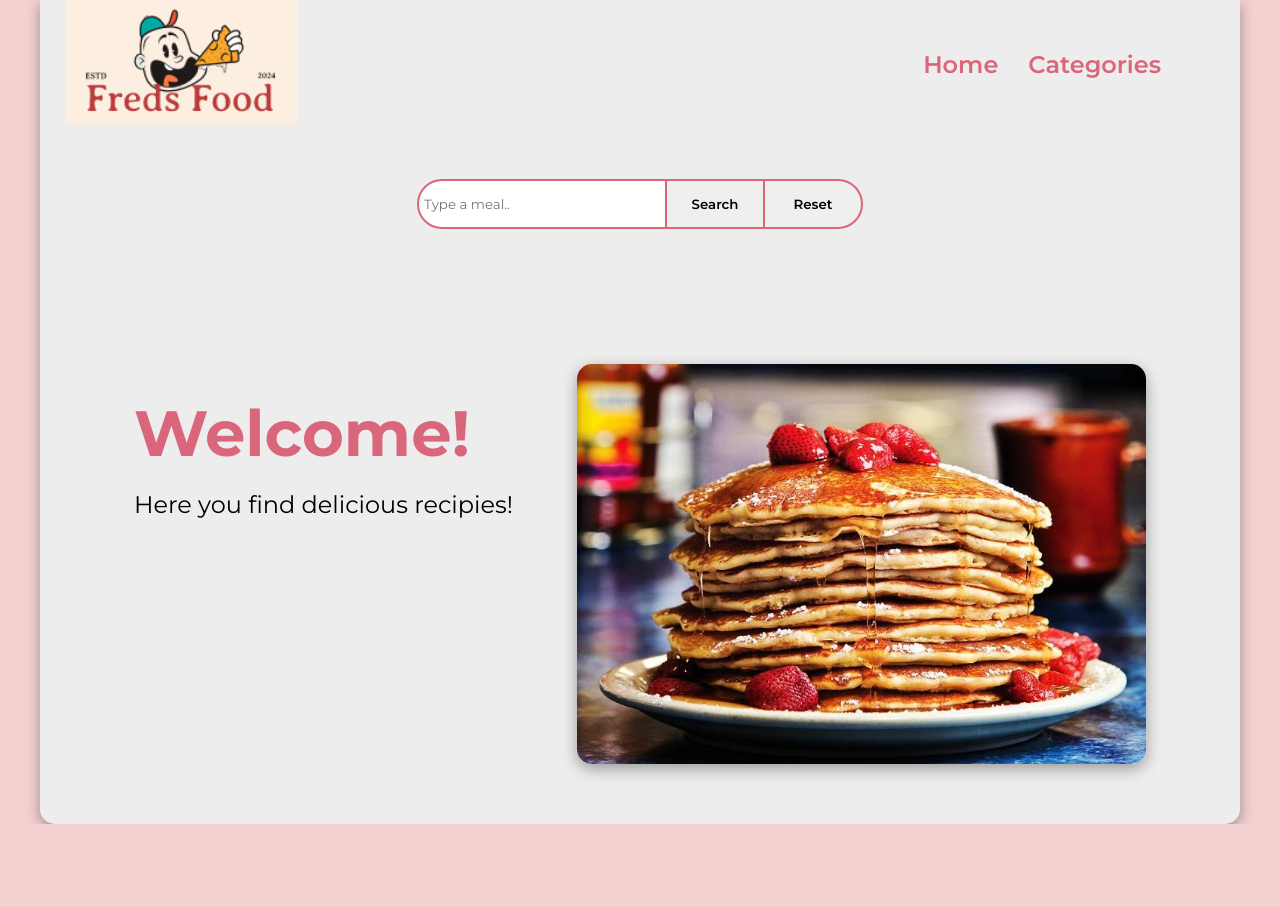
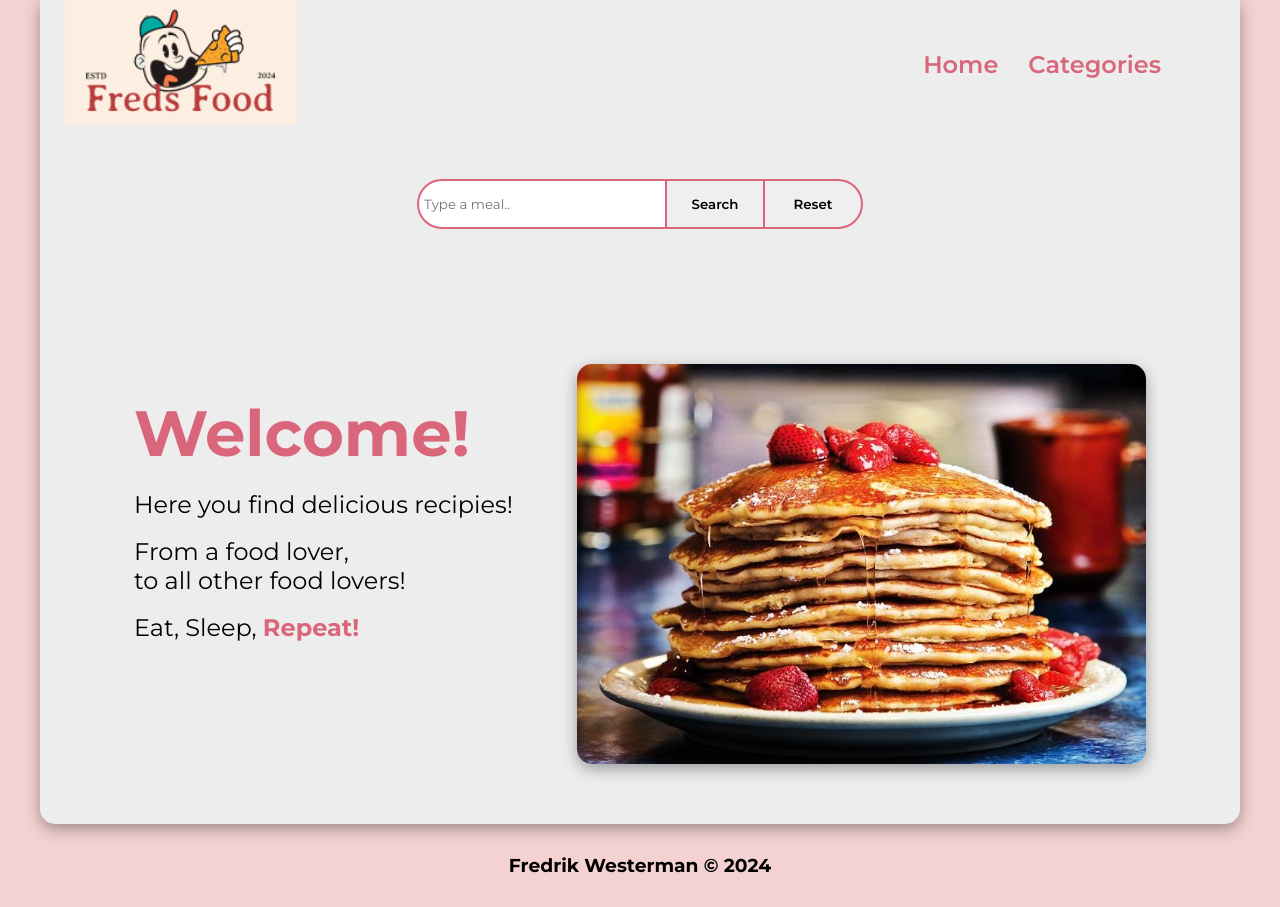
Before and after one commit to fredrikwesterman/react-g-uppgift, a React (Vite) app: page / in a window 1280 px wide. Before the commit the page ends 824 px from the top, so only its background shows below. Built offline with nearby package versions, Linux system fonts and the light colour scheme.

Commit message:
more styling done

```diff
--- a/src/components/App.jsx
+++ b/src/components/App.jsx
@@ -2,21 +2,28 @@ import '../styles/App.css'
 import Header from './Header'
 import SearchFood from './SearchFood'
 import pancakesImg from '../img/pancakes.jfif'
+import Footer from './Footer'
 
 function App() {
 
   return (
+    <>
     <div className='pageWrapper'>
       <Header />
       <SearchFood />
         <div className='welcomeTextImg'>
           <div className='welcomeText'>
             <h1>Welcome!</h1><br />
-            <p>Here you find delicious recipies!</p>
+            <p>Here you find delicious recipies!</p><br />
+            <p>From a food lover, <br />
+             to all other food lovers!</p><br />
+             <p>Eat, Sleep, <span style={{color: "rgba(218,102,123,1)"}}><b>Repeat!</b></span></p>
           </div>
           <img src={pancakesImg} alt="tacos" />
         </div>
     </div>
+    <Footer />
+    </>
   )
 }
 
--- a/src/components/CategoriesPage.jsx
+++ b/src/components/CategoriesPage.jsx
@@ -3,6 +3,7 @@ import Categories from './Categories'
 import { useEffect, useState } from 'react'
 import Header from './Header'
 import SearchFood from './SearchFood'
+import Footer from './Footer'
 
 const CategoriesPage = () => {
 
@@ -20,6 +21,7 @@ const CategoriesPage = () => {
 
 
   return (
+  <>
     <div className='pageWrapper'>
       <Header />
       <SearchFood />
@@ -30,6 +32,8 @@ const CategoriesPage = () => {
           : <h2>{isLoading}</h2>
           }
   </div>
+      <Footer />
+  </>
   )
 }
 
--- /dev/null
+++ b/src/components/Footer.jsx
@@ -0,0 +1,11 @@
+import footerStyle from '../styles/Footer.module.css'
+
+const Footer = () => {
+  return (
+    <div className={footerStyle.wrapper}>
+        <h3>Fredrik Westerman &copy; 2024</h3>
+    </div>
+  )
+}
+
+export default Footer
--- /dev/null
+++ b/src/styles/Footer.module.css
@@ -0,0 +1,7 @@
+.wrapper {
+    display: flex;
+    justify-content: center;
+    margin: 30px auto;
+    font-family: 'Montserrat', 'sans-serif';
+    font-weight: 200;
+}
```
